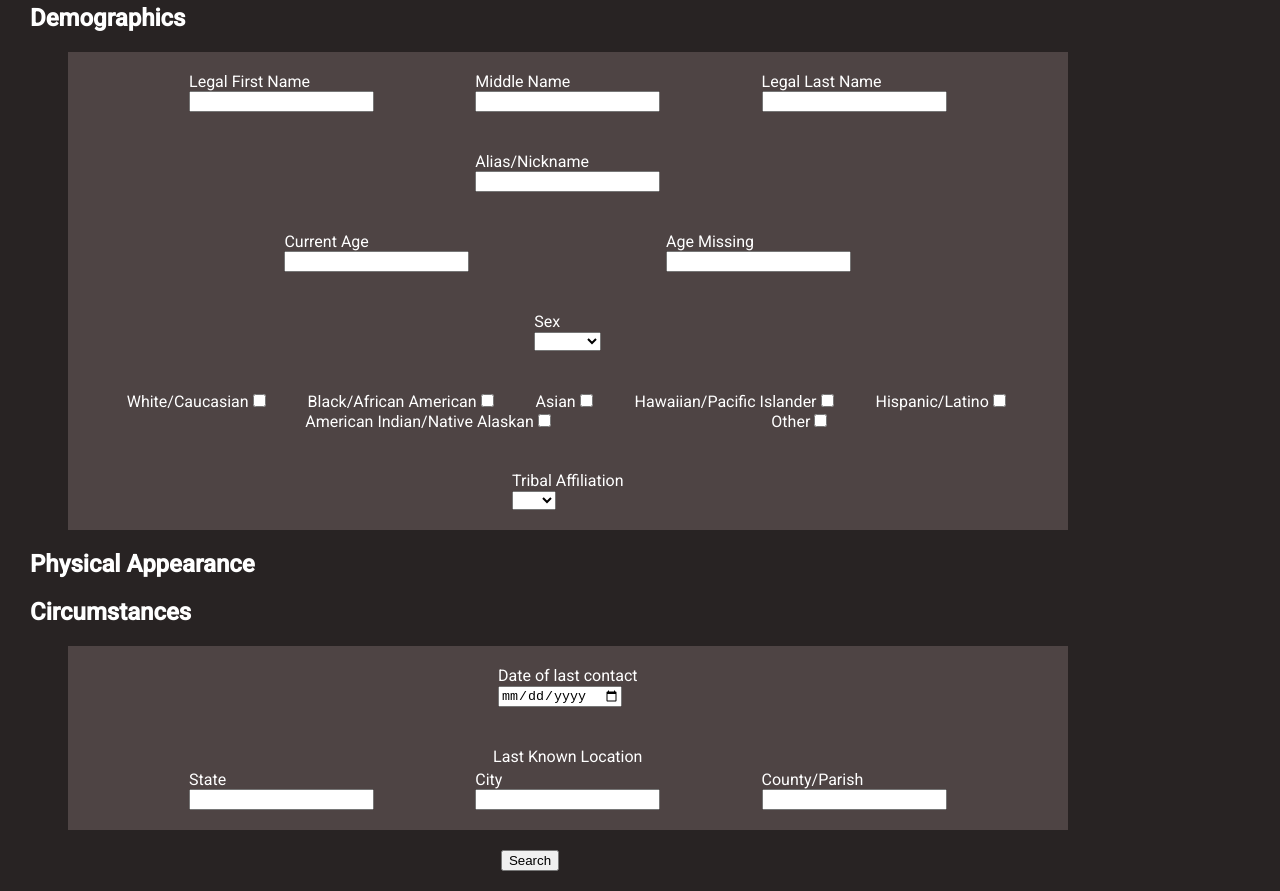
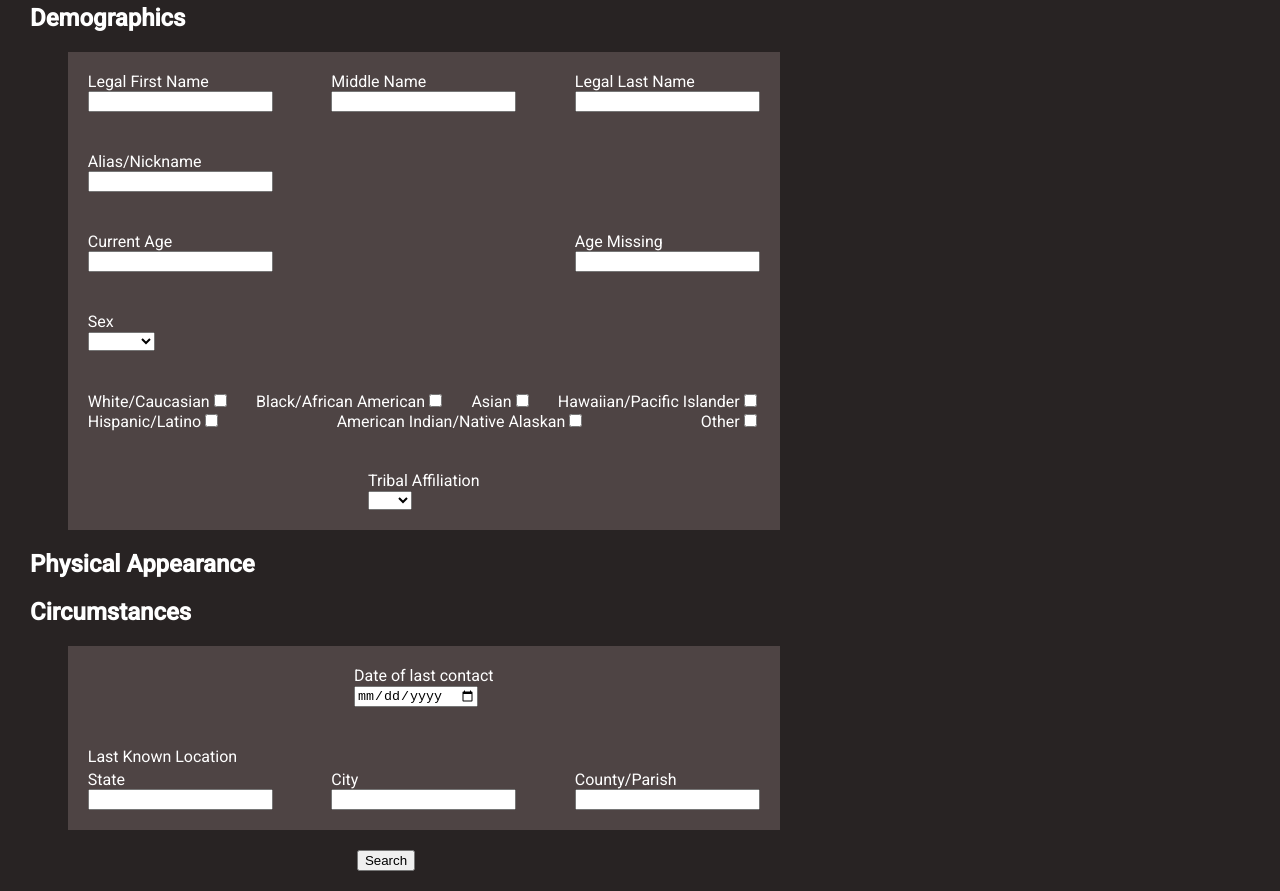
Before and after one commit to AlexanderMoline/Capstone490, an Angular app: page /search in a window 1280 px wide. Shown: the part 300-1191 px from the top of the page. Built offline with nearby package versions, Linux system fonts and the light colour scheme.

Commit message:
Minor style tweaks

```diff
--- a/src/app/search/search.component.css
+++ b/src/app/search/search.component.css
@@ -1,8 +1,8 @@
 .field-group {
     display: flex;
     flex-wrap: wrap;
-    justify-content: space-evenly;
-    max-width: 10in;
+    justify-content: space-between;
+    max-width: 7in;
     padding: 20px;
     margin-left: 1cm;
     background: #4e4444;
@@ -10,6 +10,6 @@
 .submit-button {
     display: flex;
     justify-content: center;
-    max-width: 10in;
+    max-width: 7in;
     padding: 20px;
 }
--- a/src/app/search/search.component.html
+++ b/src/app/search/search.component.html
@@ -85,7 +85,7 @@
             <input id="other" type="checkbox">
         </div>
     </div>
-    <div class="field-group">
+    <div class="field-group" style="justify-content: space-around">
         <div>
             <label for="tribal-affiliation">Tribal Affiliation</label><br>
             <select id="tribal-affiliation">
@@ -99,7 +99,7 @@
     <h2>Physical Appearance</h2>
 
     <h2>Circumstances</h2>
-    <div class="field-group">
+    <div class="field-group" style="justify-content: space-around">
         <div>
             <label for="date-last-contact">Date of last contact</label><br>
             <input id="date-last-contact" type="date">
```
